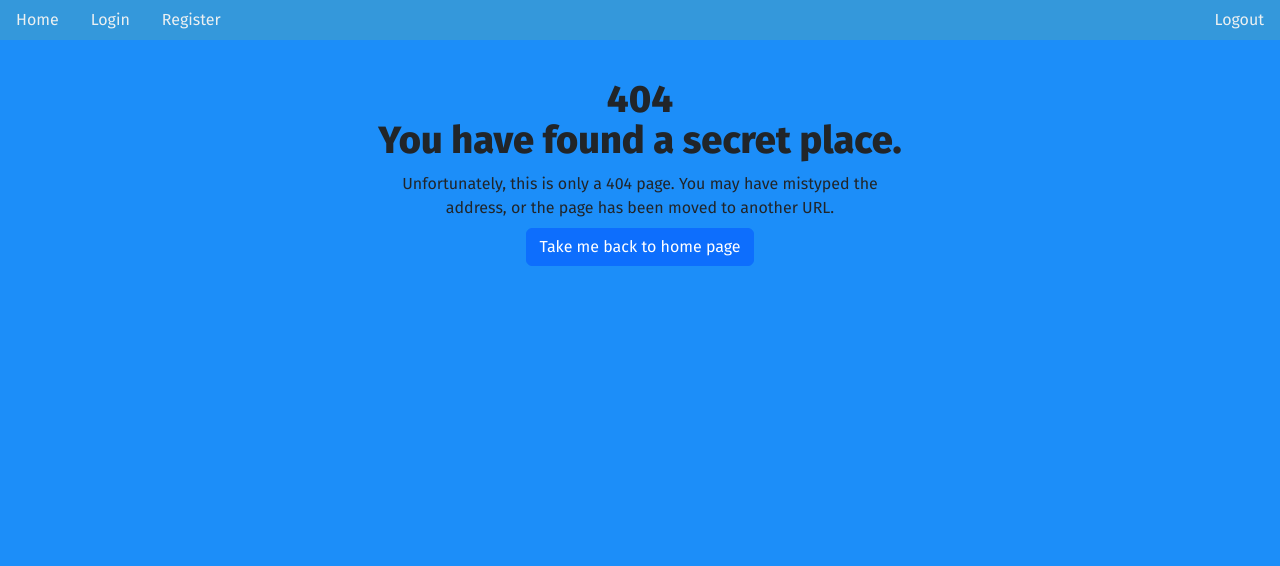
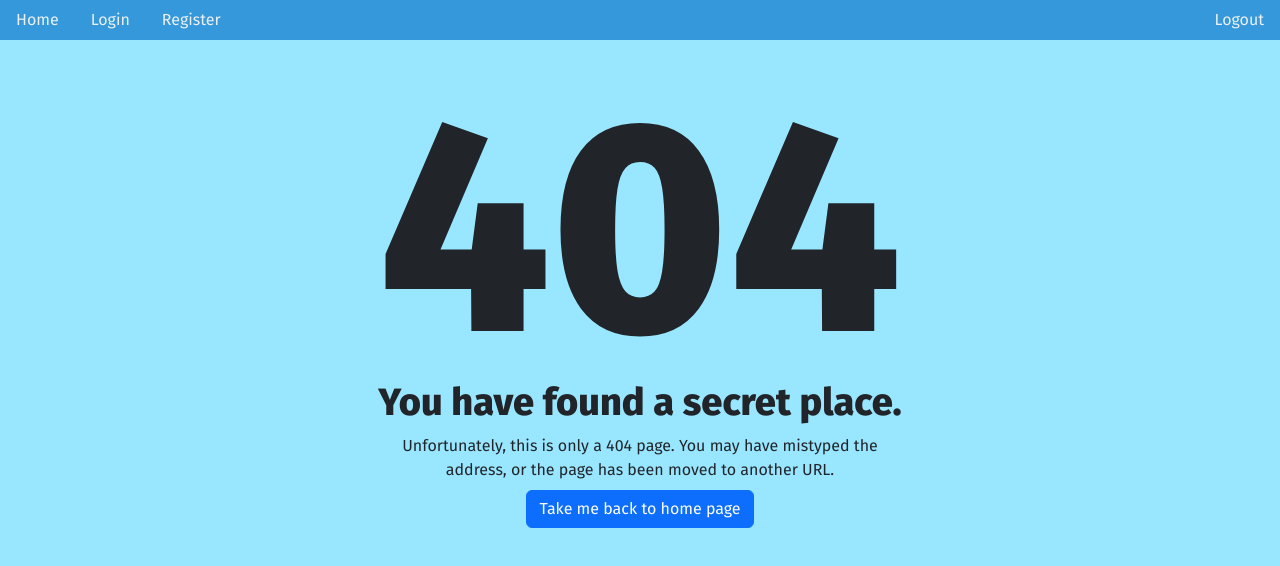
Before and after one commit to zallixx/SimpleVotings-front, a React (Create React App) app: page /profile in a window 1280 px wide. Shown: the top 566 px of the page. Built offline with nearby package versions, Linux system fonts and the light colour scheme; the HTML template or start-up script is replaced by a standard one.

Commit message:
Логотип загрузки на страничках + цвет дефолт фона

```diff
--- a/package.json
+++ b/package.json
@@ -12,6 +12,7 @@
     "react": "^18.2.0",
     "react-bootstrap": "^2.9.1",
     "react-dom": "^18.2.0",
+    "react-loading": "^2.0.3",
     "react-router-dom": "^6.20.1",
     "react-scripts": "5.0.1",
     "web-vitals": "^2.1.4"
--- a/src/components/NotFoundPage/NotFoundPage.module.css
+++ b/src/components/NotFoundPage/NotFoundPage.module.css
@@ -6,7 +6,9 @@
 .label {
   text-align: center;
   font-weight: 900;
-  font-size: 38px;
+  font-size: 300px;
+  /* font with the crossed 0 */
+  font-family: Broadway, var(--mantine-font-family);
   line-height: 1;
   margin-bottom: calc(1.5 * var(--mantine-spacing-xl));
   color: var(--mantine-color-gray-2);
--- a/src/components/PollPage/PollPage.js
+++ b/src/components/PollPage/PollPage.js
@@ -4,6 +4,7 @@ import './PollPage.css';
 import {useNavigate, useParams} from "react-router-dom";
 import AuthContext from "../../context/AuthContext";
 import {Button, Form, FormGroup} from "react-bootstrap";
+import ReactLoading from 'react-loading';
 
 const PollsPage = () => {
     const [isLoading, setLoading] = useState(true);
@@ -120,7 +121,10 @@ const PollsPage = () => {
     // eslint-disable-next-line react-hooks/exhaustive-deps
     }, []);
     if (isLoading) {
-        return <p>Loading...</p>;
+        return (
+            <ReactLoading className="position-fixed top-50 start-50 translate-middle h1" height={'10%'} width={'10%'}
+                          type="bars" color="#0d6efd"/>
+        )
     }
     return (
         <div className="PollsPage">
--- a/src/components/PollsPage/PollsPage.js
+++ b/src/components/PollsPage/PollsPage.js
@@ -3,6 +3,7 @@ import React, {useContext, useEffect, useState} from "react";
 import './PollsPage.css';
 import {useNavigate} from "react-router-dom";
 import AuthContext from "../../context/AuthContext";
+import ReactLoading from "react-loading";
 
 const PollsPage = () => {
     const [isLoading, setLoading] = useState(true);
@@ -23,7 +24,7 @@ const PollsPage = () => {
             if (response.status === 200) {
                 const authorNames = await getAuthorNames(data);
                 setPolls(data.map((poll) => {
-                    return { ...poll, created_by: authorNames[poll.created_by] };
+                    return {...poll, created_by: authorNames[poll.created_by]};
                 }));
                 setFilteredPolls(data)
             } else {
@@ -83,8 +84,7 @@ const PollsPage = () => {
                 );
                 setFilteredPolls(filtered);
             }
-        }
-        else {
+        } else {
             const filtered = polls.filter((poll) => " ");
             setFilteredPolls(filtered);
         }
@@ -99,18 +99,29 @@ const PollsPage = () => {
         const diffInDays = Math.floor(diffInHours / 24);
         const diffInMonths = Math.floor(diffInDays / 30);
 
-        if (diffInMinutes < 20) { return "just now";}
-        else if (diffInHours < 1) { return `${diffInMinutes} minutes ago`; }
-        else if (diffInDays < 1) { return `${diffInHours} hours ago`; }
-        else if (diffInDays < 2) { return `${diffInDays} day ago`; }
-        else if (diffInDays < 30) { return `${diffInDays} days ago`; }
-        else if (diffInMonths < 2) { return `${diffInMonths} month ago`; }
-        else { return `${diffInMonths} months ago`; }
+        if (diffInMinutes < 20) {
+            return "just now";
+        } else if (diffInHours < 1) {
+            return `${diffInMinutes} minutes ago`;
+        } else if (diffInDays < 1) {
+            return `${diffInHours} hours ago`;
+        } else if (diffInDays < 2) {
+            return `${diffInDays} day ago`;
+        } else if (diffInDays < 30) {
+            return `${diffInDays} days ago`;
+        } else if (diffInMonths < 2) {
+            return `${diffInMonths} month ago`;
+        } else {
+            return `${diffInMonths} months ago`;
+        }
     };
 
 
     if (isLoading) {
-        return <div>Loading...</div>;
+        return (
+            <ReactLoading className="position-fixed top-50 start-50 translate-middle h1" height={'10%'} width={'10%'}
+                          type="bars" color="#0d6efd"/>
+        )
     }
 
     return (
@@ -125,7 +136,8 @@ const PollsPage = () => {
                         value={searchTerm}
                         onInput={handleSearch}
                     />
-                    <div className="d-flex flex-column flex-md-row p-4 gap-4 py-md-5 align-items-center justify-content-center">
+                    <div
+                        className="d-flex flex-column flex-md-row p-4 gap-4 py-md-5 align-items-center justify-content-center">
                         <div className="list-group list-group-checkable h-100 w-100 rounded">
                             {filteredPolls.length === 0 ? (
                                 <div>
--- a/src/components/ResultPage/ResultPage.js
+++ b/src/components/ResultPage/ResultPage.js
@@ -2,6 +2,7 @@ import React, {useContext, useEffect, useState} from "react";
 import "./ResultPage.css"
 import {useParams} from "react-router-dom";
 import AuthContext from "../../context/AuthContext";
+import ReactLoading from "react-loading";
 
 const ResultPage = () => {
     const [isLoading, setLoading] = useState(true);
@@ -33,7 +34,10 @@ const ResultPage = () => {
         }
     };
     if (isLoading) {
-        return <p>Loading...</p>;
+        return (
+            <ReactLoading className="position-fixed top-50 start-50 translate-middle h1" height={'10%'} width={'10%'}
+                          type="bars" color="#0d6efd"/>
+        );
     }
 
     return (
--- a/src/index.css
+++ b/src/index.css
@@ -4,7 +4,7 @@
   box-sizing: border-box;
 }
 body {
-  background: #1c8ef9 !important;
+  background: rgb(152, 230, 255);
   min-height: 100vh;
   display: flex;
   font-weight: 400;
```
Also changed, not shown: src/components/PollPage/PollPage.css (line endings or trailing spaces), 1 other file (tests, documents, lock files or other folders). Lines whose indentation alone changed are shown as unchanged.
